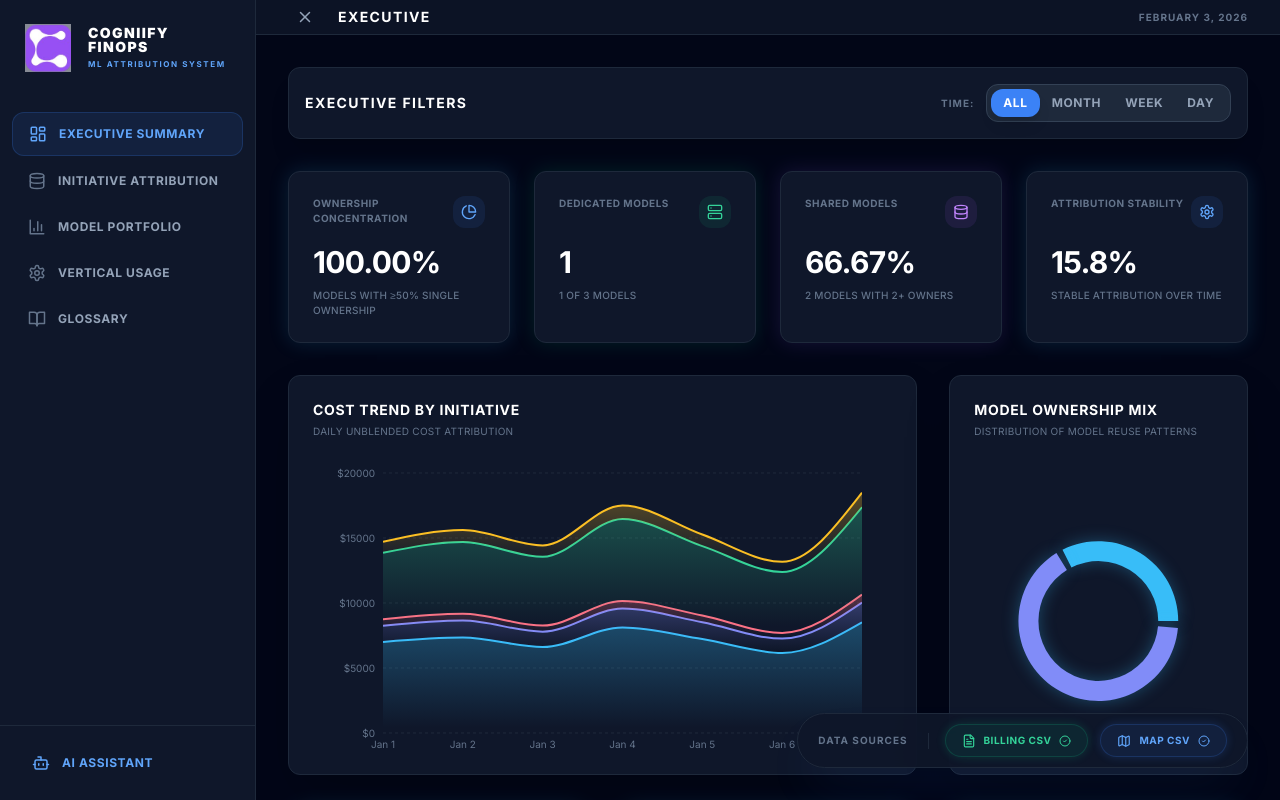
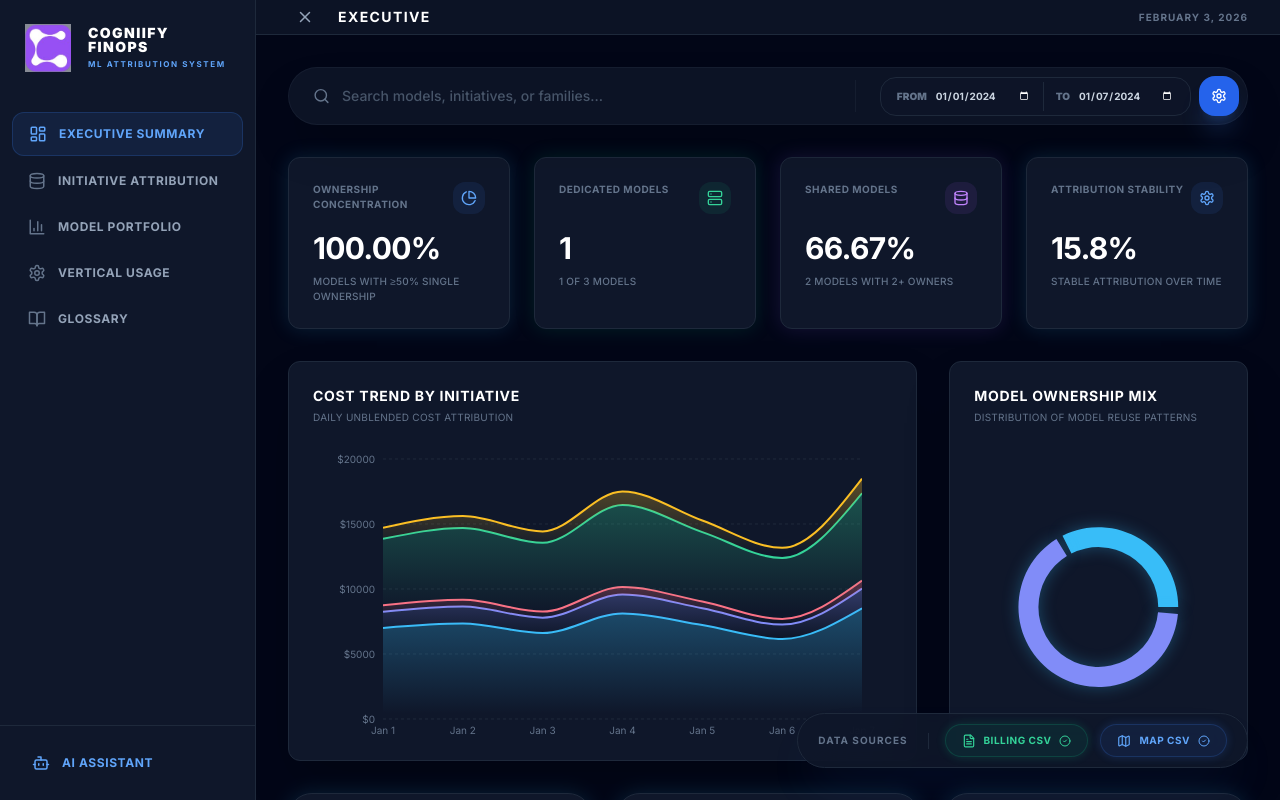
Before and after one commit to manasshah1810/Cognifyz-Finops, a Next.js app: page / in a window 1280 px wide. Built offline with nearby package versions, Linux system fonts and the light colour scheme.

Commit message:
Updated filters and Glossary

```diff
--- a/src/app/page.tsx
+++ b/src/app/page.tsx
@@ -13,7 +13,7 @@ import { Chatbot } from '@/components/Chatbot';
 import { Glossary } from '@/components/Glossary';
 import { CostBreakdown } from '@/components/CostBreakdown';
 import Papa from 'papaparse';
-import { Wallet, PieChart, AlertCircle, Server, Database, LayoutDashboard, BarChart3, Settings, LogOut, Menu, X, Bot, BookOpen } from 'lucide-react';
+import { Wallet, PieChart, AlertCircle, Server, Database, LayoutDashboard, BarChart3, Settings, LogOut, Menu, X, Bot, BookOpen, Search } from 'lucide-react';
 
 interface CloudBillRow {
   UsageStartDate: string;
@@ -36,11 +36,13 @@ export default function Dashboard() {
   const [isSidebarOpen, setIsSidebarOpen] = useState(true);
   const [activeTab, setActiveTab] = useState('executive');
   const [isChatOpen, setIsChatOpen] = useState(false);
-  const [timeFilter, setTimeFilter] = useState<'all' | 'month' | 'week' | 'day'>('all');
+  const [startDate, setStartDate] = useState<string>('');
+  const [endDate, setEndDate] = useState<string>('');
   const [initiativeFilter, setInitiativeFilter] = useState<string>('all');
   const [familyFilter, setFamilyFilter] = useState<string>('all');
   const [typeFilter, setTypeFilter] = useState<string>('all');
   const [verticalFilter, setVerticalFilter] = useState<string>('all');
+  const [searchQuery, setSearchQuery] = useState<string>('');
   const [isPending, startTransition] = React.useTransition();
 
   const filesLoaded = {
@@ -70,7 +72,17 @@ export default function Dashboard() {
             skipEmptyLines: true,
             complete: (results) => {
               if (results.data.length > 0) {
-                setCloudBill(results.data as CloudBillRow[]);
+                const data = results.data as CloudBillRow[];
+                setCloudBill(data);
+
+                // Set initial dates based on data
+                const dates = data.map(d => new Date(d.UsageStartDate).getTime()).filter(t => !isNaN(t));
+                if (dates.length > 0) {
+                  const minDate = new Date(Math.min(...dates)).toISOString().split('T')[0];
+                  const maxDate = new Date(Math.max(...dates)).toISOString().split('T')[0];
+                  setStartDate(minDate);
+                  setEndDate(maxDate);
+                }
               }
             }
           });
@@ -116,18 +128,30 @@ export default function Dashboard() {
     minTime = Infinity; // reset for actual filtered data min date later
 
     const filterTime = (dateStr: string) => {
-      if (timeFilter === 'all' || !dateStr) return true;
+      if (!dateStr) return true;
       const t = new Date(dateStr).getTime();
       if (isNaN(t)) return true;
-      const diffDays = (maxDate.getTime() - t) / (1000 * 60 * 60 * 24);
-      if (timeFilter === 'day') return diffDays <= 1;
-      if (timeFilter === 'week') return diffDays <= 7;
-      if (timeFilter === 'month') return diffDays <= 30;
-      return true;
+
+      const start = startDate ? new Date(startDate).getTime() : -Infinity;
+      // Set end to end of day
+      const end = endDate ? new Date(endDate).getTime() + (24 * 60 * 60 * 1000 - 1) : Infinity;
+
+      return t >= start && t <= end;
     };
 
-    const filteredBill = cloudBill.filter(b => filterTime(b.UsageStartDate));
-    const filteredMap = attributionMap.filter(m => filterTime(m.timestamp));
+    const filterSearch = (item: any) => {
+      if (!searchQuery) return true;
+      const query = searchQuery.toLowerCase();
+      return (
+        item.ResourceID?.toLowerCase().includes(query) ||
+        item.ModelName?.toLowerCase().includes(query) ||
+        item.Initiative?.toLowerCase().includes(query) ||
+        item.ModelFamily?.toLowerCase().includes(query)
+      );
+    };
+
+    const filteredBill = cloudBill.filter(b => filterTime(b.UsageStartDate) && filterSearch(b));
+    const filteredMap = attributionMap.filter(m => filterTime(m.timestamp) && filterSearch(m));
 
     const attributionLookup = new Map<string, AttributionMapRow[]>();
     filteredMap.forEach(row => {
@@ -444,7 +468,7 @@ export default function Dashboard() {
     };
 
     return { stats, aggregations: { costTrendData, verticalUsageData, costBreakdownData, modelPortfolioData, attributionData, initiativeSet: Array.from(initiativeSet).slice(0, 5) } };
-  }, [cloudBill, attributionMap, timeFilter]);
+  }, [cloudBill, attributionMap, startDate, endDate]);
 
   const { stats, aggregations } = processedData;
 
@@ -495,7 +519,7 @@ export default function Dashboard() {
         }
       }
     };
-  }, [aggregations, stats, initiativeFilter, familyFilter, typeFilter]);
+  }, [aggregations, stats, initiativeFilter, familyFilter, typeFilter, searchQuery]);
 
   const { filteredAggregations } = filteredDisplayData;
 
@@ -519,20 +543,151 @@ export default function Dashboard() {
     { id: 'glossary', label: 'Glossary', icon: <BookOpen size={18} /> }
   ];
 
-  const renderTimeFilter = () => (
-    <div className="flex items-center gap-3">
-      <span className="text-[10px] font-bold text-slate-500 uppercase tracking-widest">Time:</span>
-      <div className="flex bg-[#1e293b] rounded-xl p-1 border border-slate-700">
-        {['all', 'month', 'week', 'day'].map((tf) => (
+  const renderActiveChips = () => {
+    const chips = [];
+    if (initiativeFilter !== 'all') chips.push({ label: `Initiative: ${initiativeFilter}`, clear: () => setInitiativeFilter('all') });
+    if (familyFilter !== 'all') chips.push({ label: `Family: ${familyFilter}`, clear: () => setFamilyFilter('all') });
+    if (typeFilter !== 'all') chips.push({ label: `Type: ${typeFilter}`, clear: () => setTypeFilter('all') });
+    if (verticalFilter !== 'all') chips.push({ label: `Segment: ${verticalFilter}`, clear: () => setVerticalFilter('all') });
+    if (searchQuery) chips.push({ label: `Search: ${searchQuery}`, clear: () => setSearchQuery('') });
+
+    if (chips.length === 0) return null;
+
+    return (
+      <div className="flex flex-wrap gap-2 mb-6 animate-in fade-in slide-in-from-top-2 duration-300">
+        {chips.map((chip, idx) => (
+          <div key={idx} className="flex items-center gap-2 px-3 py-1 bg-blue-500/10 border border-blue-500/20 rounded-full">
+            <span className="text-[10px] font-bold text-blue-400 uppercase tracking-wider">{chip.label}</span>
+            <button onClick={chip.clear} className="text-blue-400/50 hover:text-blue-400 transition-colors">
+              <X size={12} strokeWidth={3} />
+            </button>
+          </div>
+        ))}
+        <button
+          onClick={() => {
+            setInitiativeFilter('all'); setFamilyFilter('all'); setTypeFilter('all'); setVerticalFilter('all'); setSearchQuery('');
+          }}
+          className="text-[10px] font-bold text-slate-500 hover:text-slate-300 uppercase tracking-wider px-2"
+        >
+          Clear All
+        </button>
+      </div>
+    );
+  };
+
+  const renderGlobalFilters = () => (
+    <div className="space-y-4 mb-8">
+      <div className="flex flex-col lg:flex-row items-stretch lg:items-center gap-4 bg-[#0f172a]/80 backdrop-blur-xl border border-slate-800/50 p-4 lg:p-2 pl-4 lg:pl-6 rounded-[2rem] shadow-2xl relative z-30">
+        {/* Search Input */}
+        <div className="flex-1 flex items-center gap-3 min-w-[240px]">
+          <Search size={18} className="text-slate-500" />
+          <input
+            type="text"
+            placeholder="Search models, initiatives, or families..."
+            value={searchQuery}
+            onChange={(e) => setSearchQuery(e.target.value)}
+            className="w-full bg-transparent border-none text-sm font-medium text-slate-200 placeholder:text-slate-600 focus:ring-0"
+          />
+        </div>
+
+        <div className="hidden lg:block h-8 w-[1px] bg-slate-800/50 mx-2" />
+
+        {/* Action Controls */}
+        <div className="flex flex-wrap items-center gap-2">
+          {/* Date Picker Group */}
+          <div className="flex items-center bg-slate-900/50 rounded-2xl border border-slate-800 p-1 group hover:border-blue-500/30 transition-all">
+            <div className="flex items-center px-3 py-1.5 gap-2 border-r border-slate-800">
+              <span className="text-[10px] font-black text-slate-500 uppercase">From</span>
+              <input
+                type="date"
+                value={startDate}
+                onChange={(e) => setStartDate(e.target.value)}
+                className="bg-transparent border-none text-[10px] font-bold text-slate-300 focus:ring-0 p-0 w-24 [color-scheme:dark]"
+              />
+            </div>
+            <div className="flex items-center px-3 py-1.5 gap-2">
+              <span className="text-[10px] font-black text-slate-500 uppercase">To</span>
+              <input
+                type="date"
+                value={endDate}
+                onChange={(e) => setEndDate(e.target.value)}
+                className="bg-transparent border-none text-[10px] font-bold text-slate-300 focus:ring-0 p-0 w-24 [color-scheme:dark]"
+              />
+            </div>
+          </div>
+
+          {/* Dynamic Selects */}
+          {activeTab === 'attribution' && (
+            <div className="relative group">
+              <select
+                value={initiativeFilter}
+                onChange={(e) => setInitiativeFilter(e.target.value)}
+                className="appearance-none bg-[#1e293b] border border-slate-700 hover:border-blue-500/50 text-[10px] font-bold text-slate-300 uppercase tracking-wider rounded-2xl px-5 py-3 pr-10 focus:outline-none transition-all cursor-pointer shadow-lg"
+              >
+                <option value="all">Every Initiative</option>
+                {aggregations?.attributionData.initiatives.map((i: string) => (
+                  <option key={i} value={i}>{i}</option>
+                ))}
+              </select>
+              <div className="absolute right-4 top-1/2 -translate-y-1/2 pointer-events-none text-slate-500"><Settings size={12} /></div>
+            </div>
+          )}
+
+          {activeTab === 'portfolio' && (
+            <div className="flex items-center gap-2">
+              <div className="relative">
+                <select
+                  value={familyFilter}
+                  onChange={(e) => setFamilyFilter(e.target.value)}
+                  className="appearance-none bg-[#1e293b] border border-slate-700 hover:border-blue-500/50 text-[10px] font-bold text-slate-300 uppercase tracking-wider rounded-2xl px-5 py-3 pr-10 focus:outline-none transition-all cursor-pointer shadow-lg"
+                >
+                  {aggregations?.attributionData.families.map((f: string) => (
+                    <option key={f} value={f === 'All' ? 'all' : f}>{f}</option>
+                  ))}
+                </select>
+                <div className="absolute right-4 top-1/2 -translate-y-1/2 pointer-events-none text-slate-500"><Database size={12} /></div>
+              </div>
+              <div className="relative">
+                <select
+                  value={typeFilter}
+                  onChange={(e) => setTypeFilter(e.target.value)}
+                  className="appearance-none bg-[#1e293b] border border-slate-700 hover:border-blue-500/50 text-[10px] font-bold text-slate-300 uppercase tracking-wider rounded-2xl px-5 py-3 pr-10 focus:outline-none transition-all cursor-pointer shadow-lg"
+                >
+                  <option value="all">Global Type</option>
+                  <option value="dedicated">Dedicated Only</option>
+                  <option value="shared">Shared Models</option>
+                </select>
+                <div className="absolute right-4 top-1/2 -translate-y-1/2 pointer-events-none text-slate-500"><PieChart size={12} /></div>
+              </div>
+            </div>
+          )}
+
+          {activeTab === 'vertical' && (
+            <div className="relative">
+              <select
+                value={verticalFilter}
+                onChange={(e) => setVerticalFilter(e.target.value)}
+                className="appearance-none bg-[#1e293b] border border-slate-700 hover:border-blue-500/50 text-[10px] font-bold text-slate-300 uppercase tracking-wider rounded-2xl px-5 py-3 pr-10 focus:outline-none transition-all cursor-pointer shadow-lg"
+              >
+                <option value="all">All Segments</option>
+                <option value="cc">Credit Card</option>
+                <option value="pl">Personal Loans</option>
+                <option value="ins">Insurance</option>
+              </select>
+              <div className="absolute right-4 top-1/2 -translate-y-1/2 pointer-events-none text-slate-500"><LayoutDashboard size={12} /></div>
+            </div>
+          )}
+
+          {/* Refresh/Reset (Visual only) */}
           <button
-            key={tf}
-            onClick={() => setTimeFilter(tf as any)}
-            className={`px-3 py-1.5 rounded-lg text-xs font-bold uppercase tracking-wider transition-colors ${timeFilter === tf ? 'bg-blue-500 text-white shadow-lg' : 'text-slate-400 hover:text-slate-200 hover:bg-slate-800'}`}
+            className="p-3 bg-blue-600 hover:bg-blue-500 text-white rounded-2xl transition-all shadow-xl shadow-blue-500/20 active:scale-95 group"
+            onClick={() => { }}
           >
-            {tf}
+            <Settings size={16} className="group-hover:rotate-90 transition-transform duration-500" />
           </button>
-        ))}
+        </div>
       </div>
+      {renderActiveChips()}
     </div>
   );
 
@@ -647,15 +802,7 @@ export default function Dashboard() {
 
               {activeTab === 'executive' && (
                 <div className="space-y-8">
-                  {/* Page Filter Bar */}
-                  <div className="flex flex-col md:flex-row justify-between items-start md:items-center bg-[#0f172a] border border-slate-800 p-4 rounded-xl shadow-xl gap-4">
-                    <div>
-                      <h2 className="text-sm font-bold text-white uppercase tracking-widest">Executive filters</h2>
-                    </div>
-                    <div className="flex items-center gap-4 flex-wrap">
-                      {renderTimeFilter()}
-                    </div>
-                  </div>
+                  {renderGlobalFilters()}
 
                   {/* KPIs */}
                   <div className="grid grid-cols-1 md:grid-cols-2 lg:grid-cols-4 gap-6">
@@ -717,66 +864,14 @@ export default function Dashboard() {
 
               {activeTab === 'portfolio' && filteredAggregations && (
                 <div className="space-y-8">
-                  {/* Page Filter Bar */}
-                  <div className="flex flex-col md:flex-row justify-between items-start md:items-center bg-[#0f172a] border border-slate-800 p-4 rounded-xl shadow-xl gap-4">
-                    <div>
-                      <h2 className="text-sm font-bold text-white uppercase tracking-widest">Portfolio filters</h2>
-                    </div>
-                    <div className="flex items-center gap-4 flex-wrap">
-                      <div className="flex items-center gap-3">
-                        <span className="text-[10px] font-bold text-slate-500 uppercase tracking-widest">Family:</span>
-                        <select
-                          value={familyFilter}
-                          onChange={(e) => setFamilyFilter(e.target.value)}
-                          className="bg-[#1e293b] border border-slate-700 text-xs font-bold text-slate-300 uppercase tracking-wider rounded-lg px-3 py-1.5 focus:outline-none focus:border-blue-500"
-                        >
-                          {aggregations.attributionData.families.map((f: string) => (
-                            <option key={f} value={f === 'All' ? 'all' : f}>{f}</option>
-                          ))}
-                        </select>
-                      </div>
-                      <div className="flex items-center gap-3">
-                        <span className="text-[10px] font-bold text-slate-500 uppercase tracking-widest">Type:</span>
-                        <select
-                          value={typeFilter}
-                          onChange={(e) => setTypeFilter(e.target.value)}
-                          className="bg-[#1e293b] border border-slate-700 text-xs font-bold text-slate-300 uppercase tracking-wider rounded-lg px-3 py-1.5 focus:outline-none focus:border-blue-500"
-                        >
-                          <option value="all">All Types</option>
-                          <option value="dedicated">Dedicated</option>
-                          <option value="shared">Shared</option>
-                        </select>
-                      </div>
-                    </div>
-                  </div>
+                  {renderGlobalFilters()}
                   <ModelPortfolio data={filteredAggregations.modelPortfolioData} />
                 </div>
               )}
 
               {activeTab === 'attribution' && filteredAggregations && (
                 <div className="space-y-8">
-                  {/* Page Filter Bar */}
-                  <div className="flex flex-col md:flex-row justify-between items-start md:items-center bg-[#0f172a] border border-slate-800 p-4 rounded-xl shadow-xl gap-4">
-                    <div>
-                      <h2 className="text-sm font-bold text-white uppercase tracking-widest">Attribution filters</h2>
-                    </div>
-                    <div className="flex items-center gap-4 flex-wrap">
-                      {renderTimeFilter()}
-                      <div className="flex items-center gap-3">
-                        <span className="text-[10px] font-bold text-slate-500 uppercase tracking-widest">Initiative:</span>
-                        <select
-                          value={initiativeFilter}
-                          onChange={(e) => setInitiativeFilter(e.target.value)}
-                          className="bg-[#1e293b] border border-slate-700 text-xs font-bold text-slate-300 uppercase tracking-wider rounded-lg px-3 py-1.5 focus:outline-none focus:border-blue-500"
-                        >
-                          <option value="all">All Initiatives</option>
-                          {aggregations.attributionData.initiatives.map((i: string) => (
-                            <option key={i} value={i}>{i}</option>
-                          ))}
-                        </select>
-                      </div>
-                    </div>
-                  </div>
+                  {renderGlobalFilters()}
                   <InitiativeModelMap
                     tableData={filteredAggregations.attributionData.tableData}
                     families={aggregations.attributionData.families}
@@ -791,28 +886,7 @@ export default function Dashboard() {
 
               {activeTab === 'vertical' && (
                 <div className="space-y-8">
-                  {/* Page Filter Bar */}
-                  <div className="flex flex-col md:flex-row justify-between items-start md:items-center bg-[#0f172a] border border-slate-800 p-4 rounded-xl shadow-xl gap-4">
-                    <div>
-                      <h2 className="text-sm font-bold text-white uppercase tracking-widest">Vertical filters</h2>
-                    </div>
-                    <div className="flex items-center gap-4 flex-wrap">
-                      {renderTimeFilter()}
-                      <div className="flex items-center gap-3">
-                        <span className="text-[10px] font-bold text-slate-500 uppercase tracking-widest">Vertical:</span>
-                        <select
-                          value={verticalFilter}
-                          onChange={(e) => setVerticalFilter(e.target.value)}
-                          className="bg-[#1e293b] border border-slate-700 text-xs font-bold text-slate-300 uppercase tracking-wider rounded-lg px-3 py-1.5 focus:outline-none focus:border-blue-500"
-                        >
-                          <option value="all">All Verticals</option>
-                          <option value="cc">Credit Card</option>
-                          <option value="pl">Personal Loans</option>
-                          <option value="ins">Insurance</option>
-                        </select>
-                      </div>
-                    </div>
-                  </div>
+                  {renderGlobalFilters()}
                   <VerticalUsage data={aggregations.verticalUsageData} />
                 </div>
               )}
```
Also changed, not shown: src/components/Glossary.tsx (+43 -17 lines).
